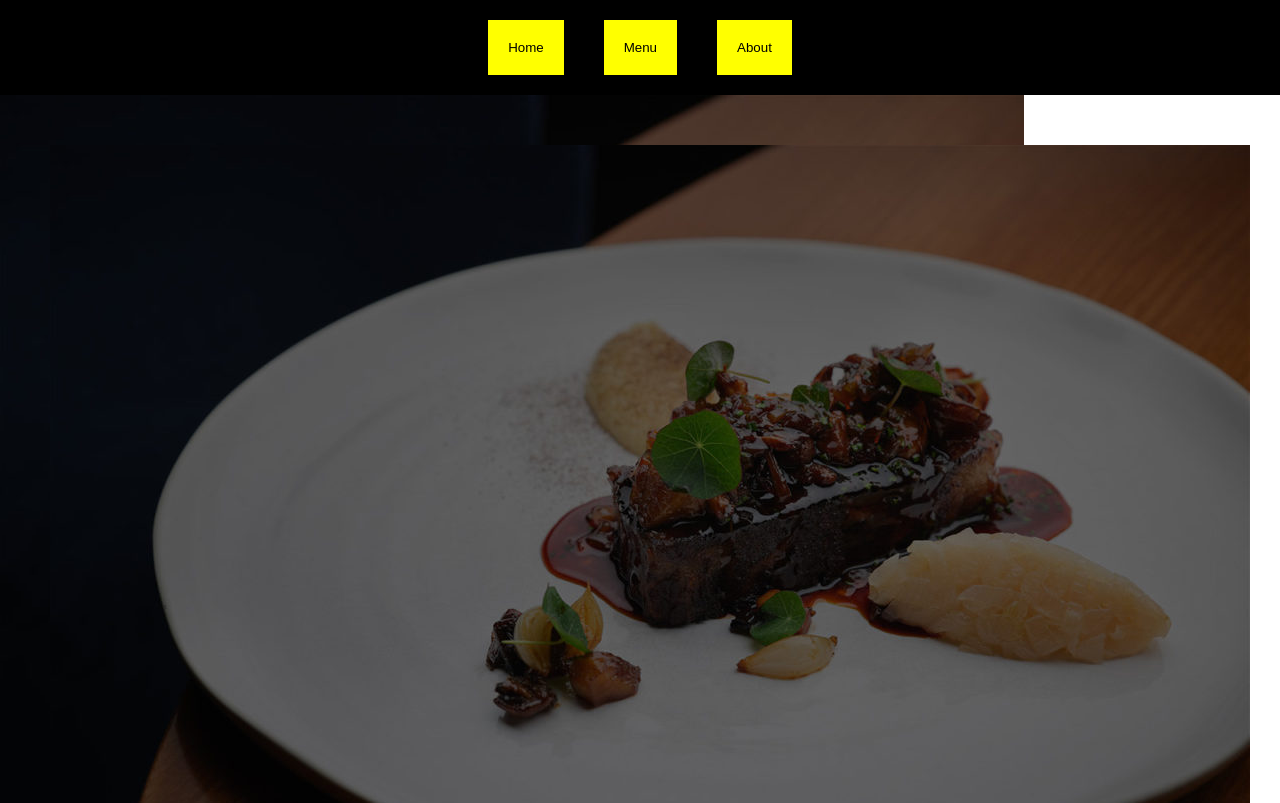
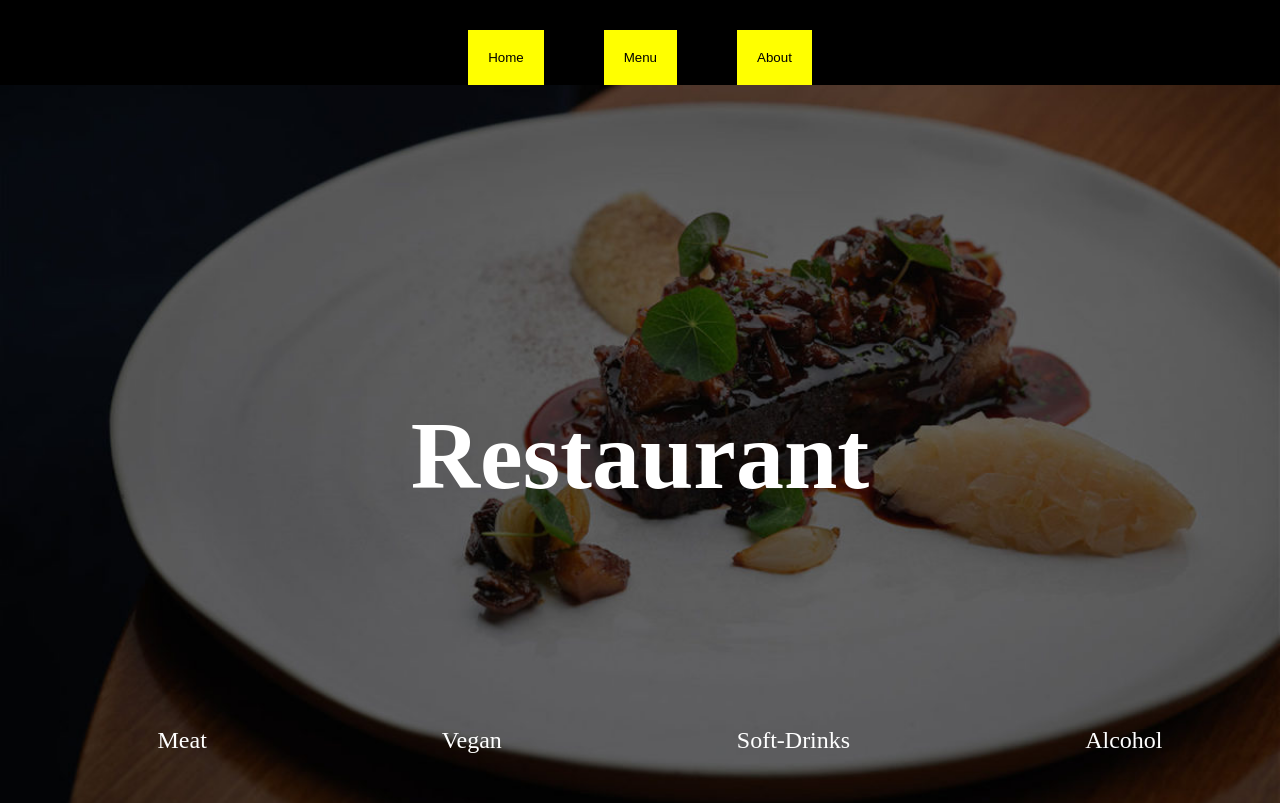
Before and after one commit to Matthias-dot-com/restaurant, a website built with webpack: page src/index.html in a window 1280 px wide. Shown: the top 803 px of the page. Built offline with nearby package versions, Linux system fonts and the light colour scheme.

Commit message:
Homepage done

```diff
--- a/src/home.js
+++ b/src/home.js
@@ -1,9 +1,80 @@
-import Img from "./home.jpg";
+
 export default function createHome() {
-  const img = new Image();
-  img.src = Img;
   const div = document.createElement("div");
   div.classList.add("home");
-  div.appendChild(img);
+
+  const restaurantName = "Restaurant";
+  const restaurantNameContainer = document.createElement("div");
+  const h1 = document.createElement("h1");
+
+  h1.innerHTML = restaurantName;
+  h1.classList.add("top");
+  restaurantNameContainer.appendChild(h1);
+  const bottomLinks = ["Meat", "Vegan", "Soft-Drinks", "Alcohol"];
+  const bottom = document.createElement("div");
+  bottom.classList.add("bottom-links");
+  const uList = document.createElement("ul");
+
+
+  bottomLinks.forEach((link) => {
+    const list = document.createElement("li");
+    list.classList.add(link);
+    list.textContent = link;
+    uList.appendChild(list);
+  });
+
+  bottom.appendChild(uList);
+  document.body.appendChild(restaurantNameContainer);
+  document.body.appendChild(bottom);
   return div;
 }
+// class HomePage {
+//   constructor() {
+//     this.div = document.createElement("div");
+//     this.div.classList.add("home");
+//     this.createContent();
+//   }
+
+//   createContent() {
+//     const fragment = document.createDocumentFragment();
+
+//     fragment.appendChild(this.createRestaurantNameContainer());
+//     fragment.appendChild(this.createBottomLinks());
+
+//     this.div.appendChild(fragment);
+//     document.body.appendChild(this.div);
+//   }
+
+//   createRestaurantNameContainer() {
+//     const container = document.createElement("div");
+//     const h1 = document.createElement("h1");
+
+//     h1.textContent = "Restaurant";
+//     h1.classList.add("top");
+
+//     container.appendChild(h1);
+//     return container;
+//   }
+
+//   createBottomLinks() {
+//     const bottomLinks = ["Meat", "Vegan", "Soft-Drinks", "Alcohol"];
+//     const bottom = document.createElement("div");
+//     bottom.classList.add("bottom-links");
+//     const uList = document.createElement("ul");
+
+//     bottomLinks.forEach((link) => {
+//       const list = document.createElement("li");
+//       list.classList.add(link);
+//       list.textContent = link;
+//       uList.appendChild(list);
+//     });
+
+//     bottom.appendChild(uList);
+//     return bottom;
+//   }
+// }
+
+// // To create and add the home page to the DOM
+// export default function createHome() {
+//   new HomePage();
+// }
--- a/src/style.css
+++ b/src/style.css
@@ -15,15 +15,64 @@ button {
     color: black;
     border: none;
     padding: 20px;
-    margin: 20px;
+    margin: 30px;
+    margin-bottom: 0;
 }
+
 
 button:hover {
     background-color: beige;
+    transform: rotate(50deg);
 }
 
 .home {
-    width: 80%;
-    background: url('./home.jpg');
-    padding: 50px;
+    background: url('./home.png') no-repeat center center;
+    background-size: cover;
+    height: 91vh;
+
 }
+
+.top {
+    position: absolute;
+    z-index: 1;
+    /* width: 100%;
+    height: 100%; */
+    color: white;
+    left: 50%;
+    top: 50%;
+    transform: translate(-50%, 0);
+    font-size: 6rem;
+
+}
+
+.bottom-links {
+    position: absolute;
+    color: white;
+    bottom: 10px;
+    width: 100%;
+    height: 100px;
+    display: flex;
+    align-items: center;
+    justify-content: space-around;
+}
+
+.bottom-links ul {
+    display: flex;
+    width: 100%;
+    justify-content: space-around;
+    list-style-type: none;
+}
+
+ul li {
+    border: none;
+    height: 100%;
+    font-size: 1.5rem;
+    color: white;
+}
+
+ul>li:hover {
+    border: 1px black solid;
+    transform: scale(2) rotate(-20deg);
+    background-color: yellow;
+    color: black;
+}
```
Also changed, not shown: src/home.png (renamed from src/home.jpg).
